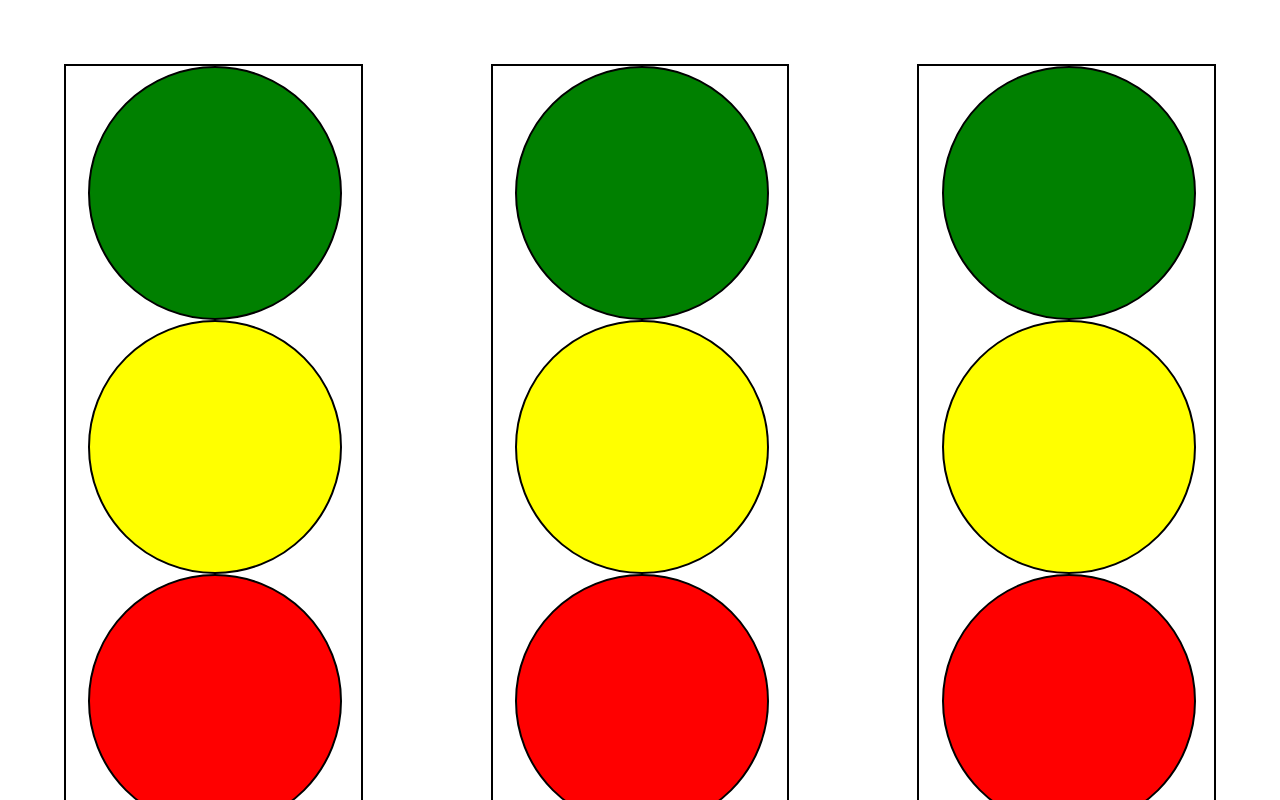
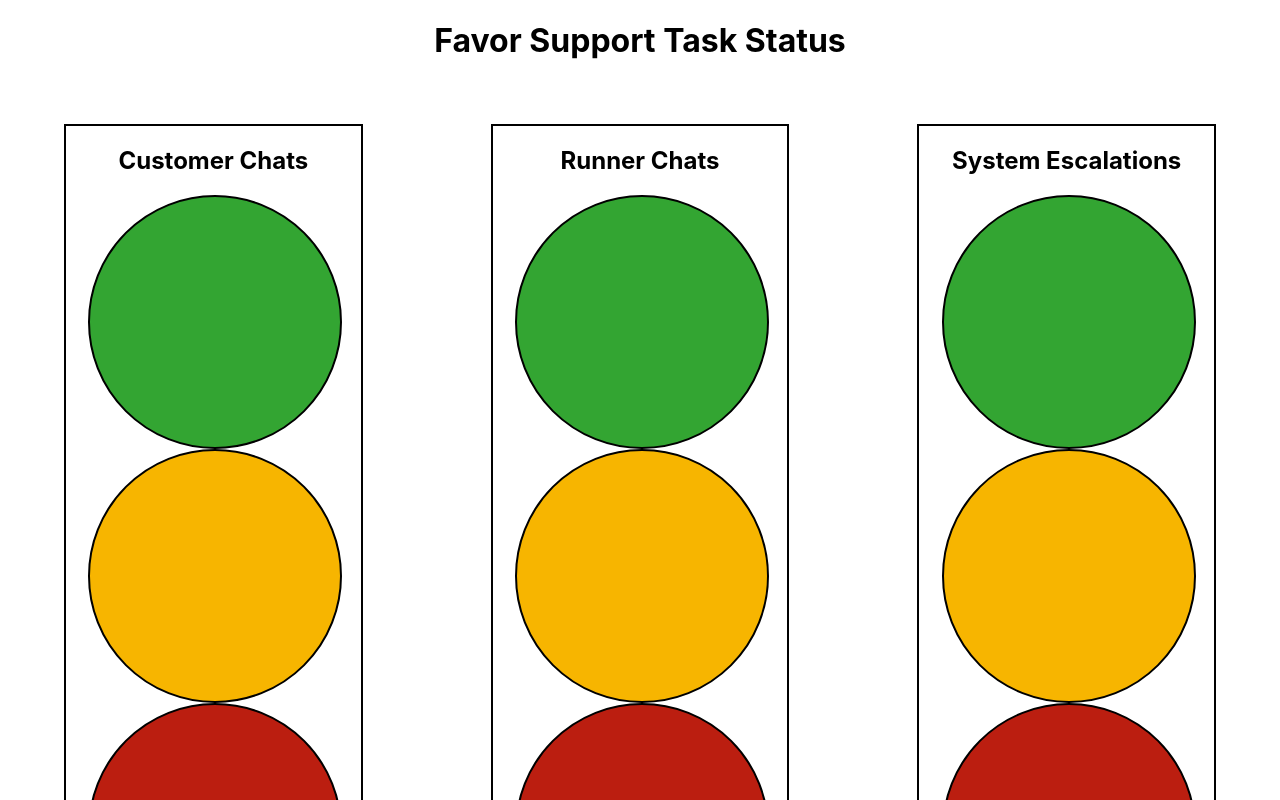
Before and after one commit to krdormer/task-status, a React (Create React App) app: page / in a window 1280 px wide. Shown: the top 800 px of the page. Built offline with nearby package versions, Linux system fonts and the light colour scheme.

Commit message:
Updating CSS, UI function for hover effect

```diff
--- a/src/App.css
+++ b/src/App.css
@@ -1,4 +1,15 @@
 .App {
   text-align: center;
+  margin: 0;
+  height: 100vh;
+  width: 100vw;
+}
+
+h1 {
+  margin-bottom: 0;
+}
+
+.status-light-container {
   display: flex;
+  margin: 0;
 }
--- a/src/App.js
+++ b/src/App.js
@@ -4,9 +4,12 @@ import TrafficLight from '../src/components/traffic-light/traffic-light.componen
 function App() {
   return (
     <div className="App">
-      <TrafficLight />
-      <TrafficLight />
-      <TrafficLight />
+      <h1>Favor Support Task Status</h1>
+      <div className="status-light-container">
+        <TrafficLight taskName="Customer Chats"/>
+        <TrafficLight taskName="Runner Chats"/>
+        <TrafficLight taskName="System Escalations"/>
+      </div>
     </div>
   );
 }
--- a/src/components/light-bulb/light-bulb.component.jsx
+++ b/src/components/light-bulb/light-bulb.component.jsx
@@ -5,13 +5,13 @@ const LightBulb = ({ color }) => (
     <div className="light-bulb">
         {
             color === "green"
-            ? <div className="green-light"></div>
+            ? <div className="green-light bulb"></div>
             : (
                 color === "yellow"
-                ? <div className="yellow-light"></div>
+                ? <div className="yellow-light bulb"></div>
                 : (
                     color === "red"
-                    ? <div className="red-light"></div>
+                    ? <div className="red-light bulb"></div>
                     : null
                 )
             )
--- a/src/components/light-bulb/light-bulb.styles.css
+++ b/src/components/light-bulb/light-bulb.styles.css
@@ -3,7 +3,11 @@
     border-radius: 100%;
     width: 100%;
     height: 250px;
-    background-color: green;
+    background-color: #33a532;
+}
+
+.green-light:hover {
+    background-color: chartreuse;
 }
 
 .yellow-light {
@@ -11,7 +15,11 @@
     border-radius: 100%;
     width: 100%;
     height: 250px;
-    background-color: yellow;
+    background-color: #f7b500;
+}
+
+.yellow-light:hover {
+    background-color: gold;
 }
 
 .red-light {
@@ -19,5 +27,9 @@
     border-radius: 100%;
     width: 100%;
     height: 250px;
-    background-color: red;
+    background-color: #bb1e10;
 }
+
+.red-light:hover {
+    background-color: orangered;
+}
--- a/src/components/traffic-light/traffic-light.component.jsx
+++ b/src/components/traffic-light/traffic-light.component.jsx
@@ -3,8 +3,9 @@ import './traffic-light.styles.css';
 
 import LightBulb from '../light-bulb/light-bulb.component';
 
-const TrafficLight = () => (
+const TrafficLight = ({ taskName }) => (
     <div className="traffic-light">
+        <h2>{taskName}</h2>
         <div className="lights">
             <LightBulb color="green"/>
             <LightBulb color="yellow"/>
--- a/src/index.css
+++ b/src/index.css
@@ -5,4 +5,8 @@ body {
     sans-serif;
   -webkit-font-smoothing: antialiased;
   -moz-osx-font-smoothing: grayscale;
+  padding: 0;
+  height: 100vh;
+  width: 100vw;
+  box-sizing: border-box;
 }
```
